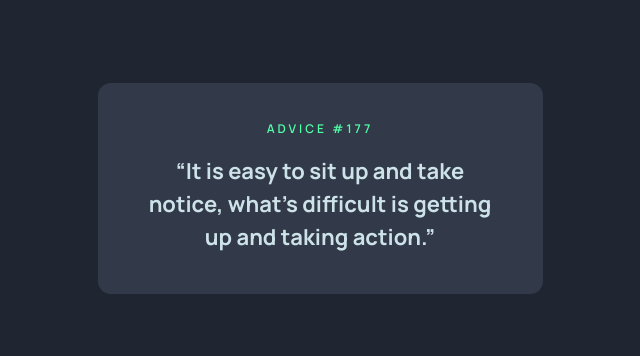
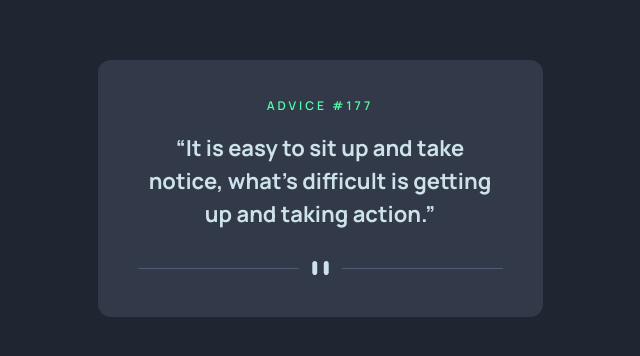
Before and after one commit to gigaamiridze/advice-generator, a React (Vite) app: page / in a window 1280 px wide. Shown: the part 212-568 px from the top of the page, without its empty margins (320-960 px from the left). Built offline with nearby package versions, Linux system fonts and the light colour scheme.

Commit message:
Added divider image

```diff
--- a/src/App.tsx
+++ b/src/App.tsx
@@ -2,11 +2,13 @@ import React from 'react';
 import { ThemeProvider } from 'styled-components';
 import { Helmet } from 'react-helmet';
 import { defaultTheme } from './theme/defaultTheme';
+import divider from './assets/svg/pattern-divider.svg';
 // Importing Components
 import GlobalStyle from './components/GlobalStyle';
 import AdviceCard from './components/AdviceCard';
 import Title from './components/Title';
 import Text from './components/Text';
+import Image from './components/Image';
 
 function App() {
   return (
@@ -22,6 +24,7 @@ function App() {
           notice, what’s difficult is getting
           up and taking action.”
         </Text>
+        <Image src={divider} alt="Divider" />
       </AdviceCard>
     </ThemeProvider>
   )
--- /dev/null
+++ b/src/components/Image.ts
@@ -0,0 +1,8 @@
+import styled from 'styled-components';
+
+const Image = styled.img`
+  width: 100%;
+  object-fit: cover;
+`;
+
+export default Image;
--- a/src/components/Text.ts
+++ b/src/components/Text.ts
@@ -5,7 +5,7 @@ const Text = styled.p`
   font-weight: 700;
   color: ${({theme}) => theme.colors.lightCyan};
   line-height: 33px;
-  margin-top: 20px;
+  margin: 20px 0 30px;
 `;
 
 export default Text;
```
Also changed, not shown: src/assets/svg/pattern-divider.svg (added).
